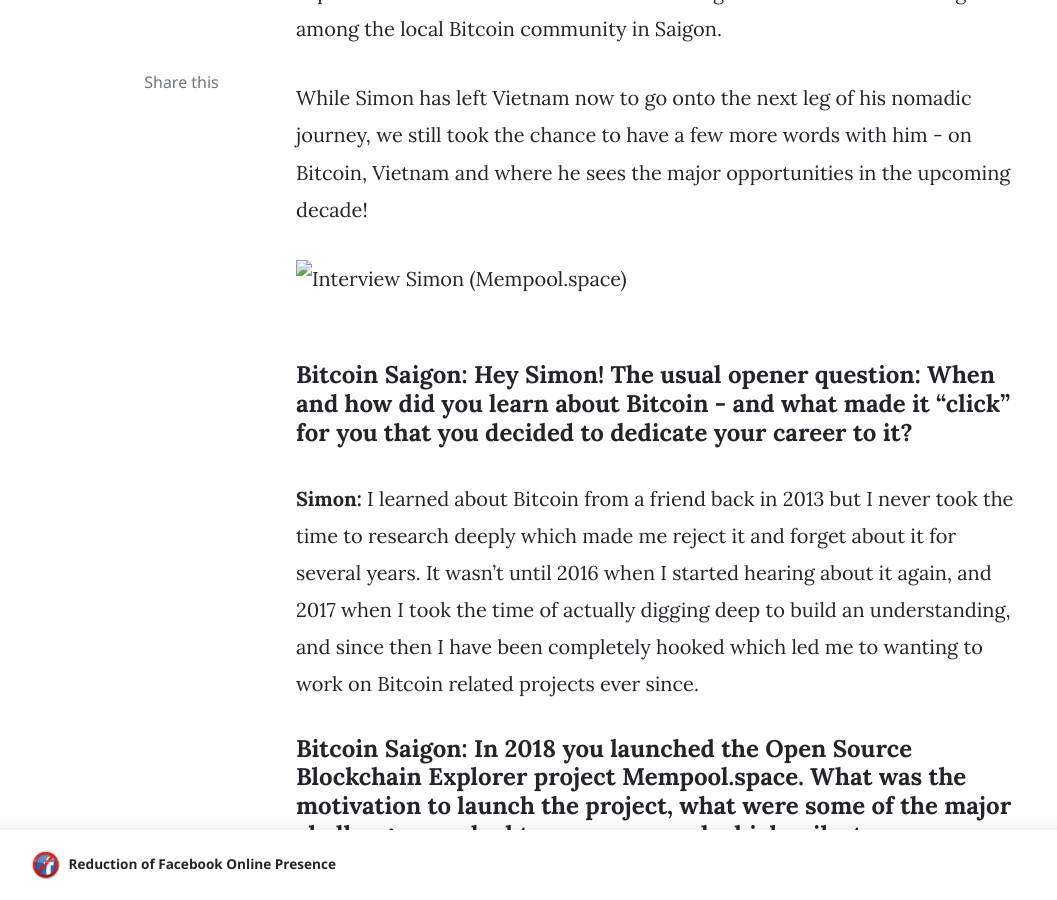
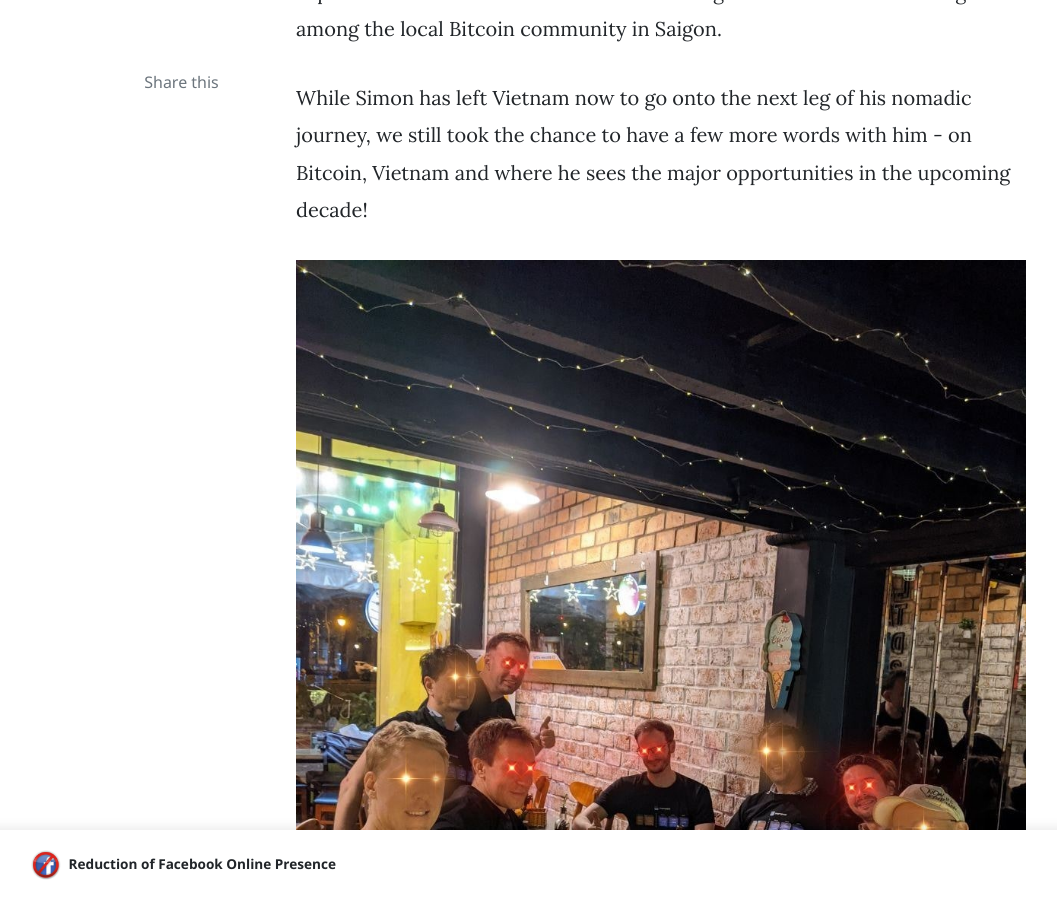
Before and after one commit to bitcoinsaigon/bitcoinsaigon.github.io, a Jekyll site: the page built from _posts/2021-04-22-interview-simon-mempool-space.md, in a window 1280 px wide and 900 px high, scrolled down 1067 px. Shown: the whole window, without its empty margins (74-1131 px from the left). Built offline with Jekyll 4.4.1, drawn with Linux system fonts in a browser that asks for light colours; nearby versions of some CDN libraries; comment, search, counter and statistics services are not loaded.

Commit message:
fix image link

```diff
--- a/_posts/2021-04-22-interview-simon-mempool-space.md
+++ b/_posts/2021-04-22-interview-simon-mempool-space.md
@@ -11,7 +11,7 @@
 
 While Simon has left Vietnam now to go onto the next leg of his nomadic journey, we still took the chance to have a few more words with him - on Bitcoin, Vietnam and where he sees the major opportunities in the upcoming decade!
 
-![Interview Simon (Mempool.space)](assets/images/interview-simon-mempool-space.jpg)
+![Interview Simon (Mempool.space)](/assets/images/interview-simon-mempool-space.jpg)
 
 #### Bitcoin Saigon: Hey Simon! The usual opener question: When and how did you learn about Bitcoin - and what made it “click” for you that you decided to dedicate your career to it?
 
```
